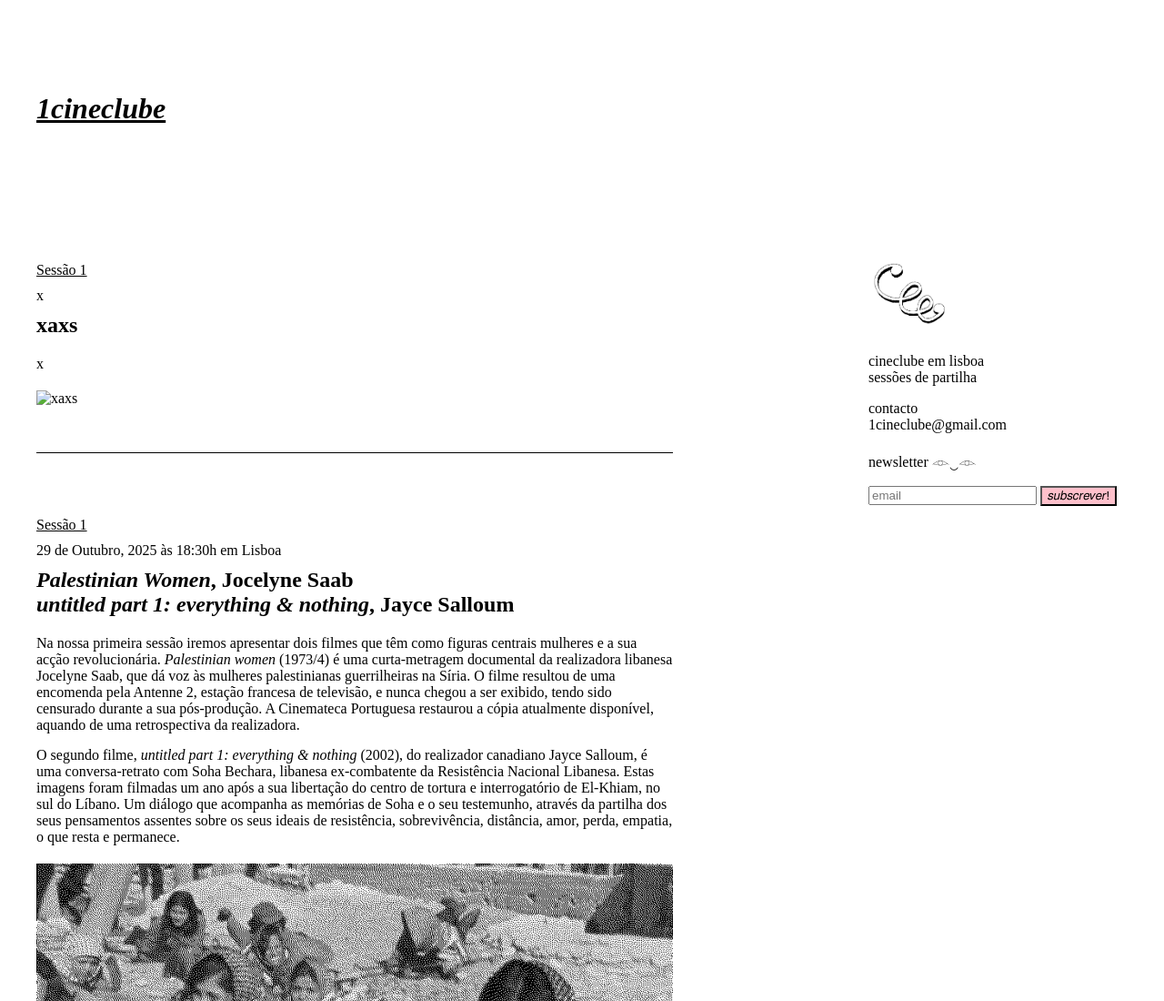
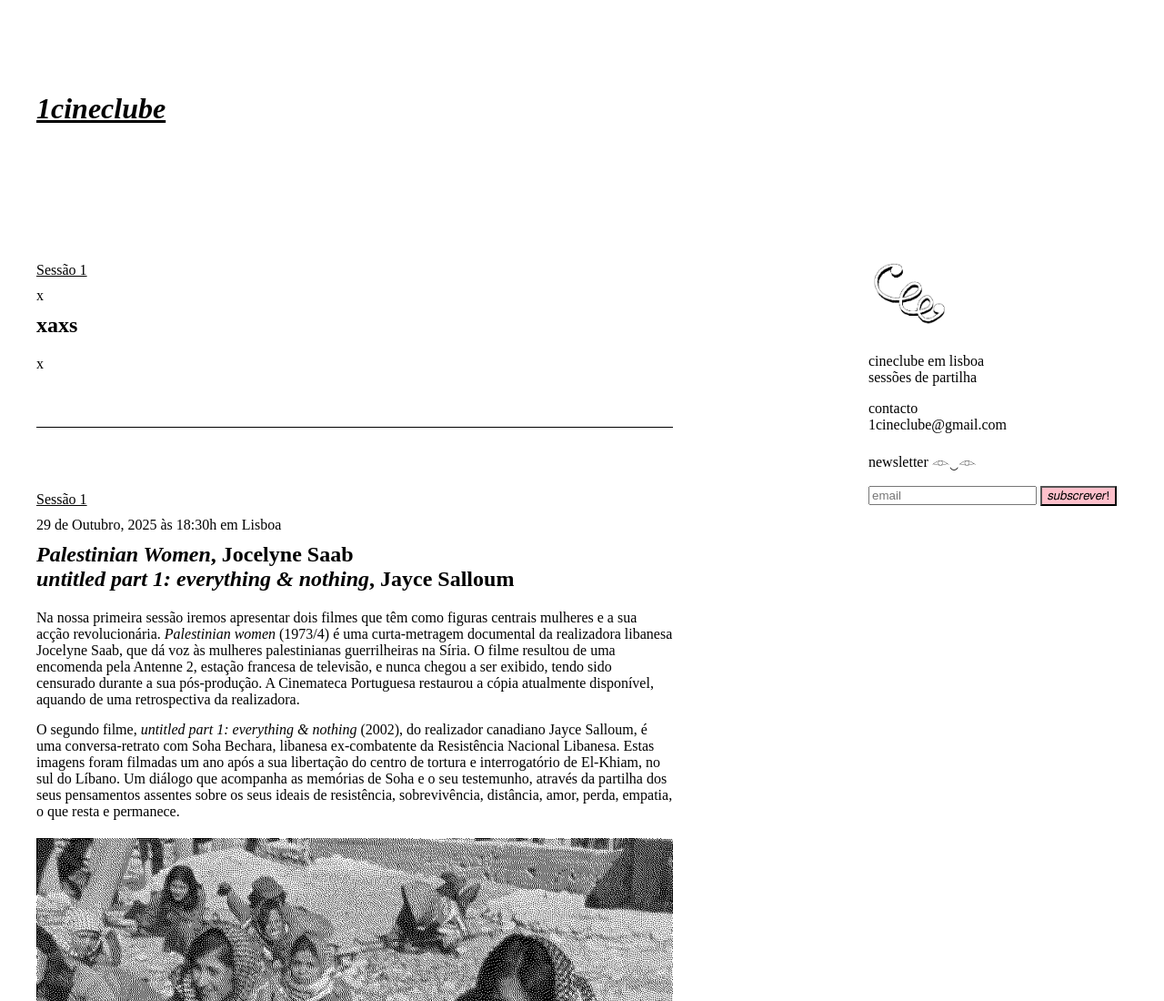
Before and after one commit to dahemar/cineclub, a website: page index.html in a window 1280 px wide. Shown: the top 1100 px of the page at 91% size. Drawn offline with Linux system fonts and the light colour scheme.

Commit message:
chore: regenerate posts.html with empty image filtering

```diff
--- a/posts.html
+++ b/posts.html
@@ -6,18 +6,6 @@
       <p class="horario"><p>x</p></p>
       <h2 class="filme">xaxs</h2>
       <div class="descricao"><p>x</p></div>
-
-        <div class="imagem-sessao">
-
-            <img
-              src=""
-              alt="xaxs"
-              class="movie-img"
-              loading="eager"
-              fetchpriority="high"
-            >
-
-        </div>
 
     </section>
 
```
